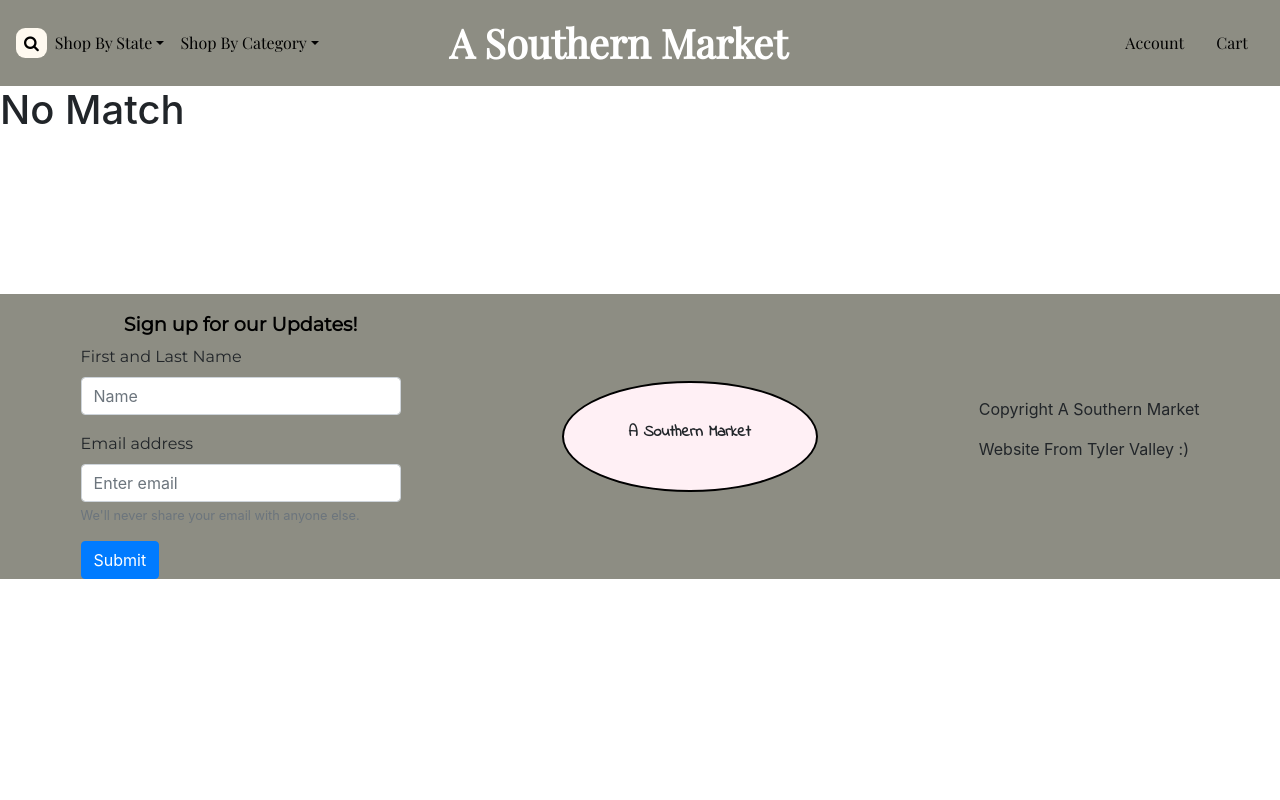
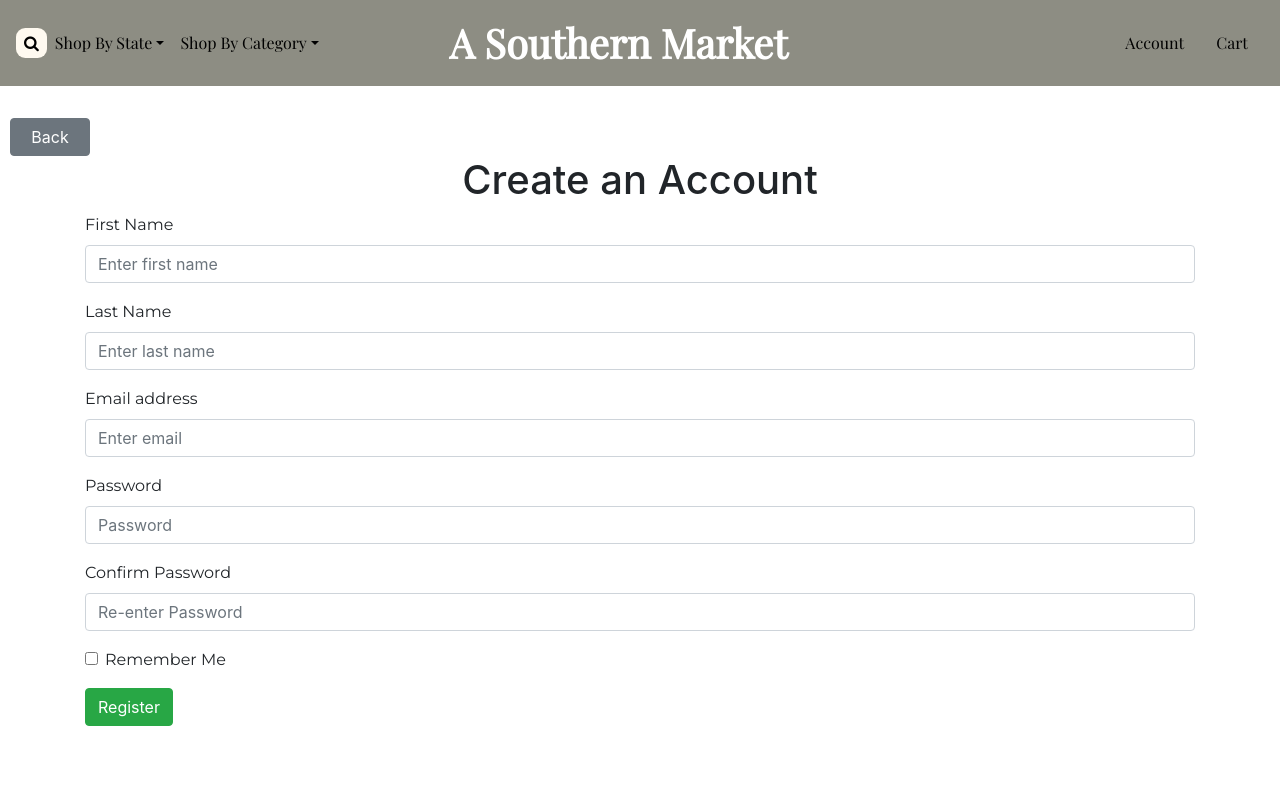
Before and after one commit to tylerjvalley/a-southern-market, a React (Create React App) app in the folder client/: page /sign-up in a window 1280 px wide. Shown: the top 800 px of the page. Built offline with nearby package versions, Linux system fonts and the light colour scheme; a web font is replaced by a local one.

Commit message:
Create Register Page

```diff
--- a/client/src/App.js
+++ b/client/src/App.js
@@ -5,6 +5,7 @@ import Home from './Components/Home/Home';
 import About from './Components/About/About';
 import Contact from './Components/Contact/Contact';
 import Account from './Components/Account/Account';
+import Register from './Components/Account/Register/Register';
 import Cart from './Components/Cart/Cart';
 import States from './Components/AllStates/Main/Main';
 import Categories from './Components/AllCategories/Main/Main';
@@ -23,6 +24,7 @@ function App() {
       <Switch>
         <Route exact path="/" component={Home} />
         <Route path="/account" component={Account} />
+        <Route path="/sign-up" component={Register} />
         <Route path="/cart" component={Cart} />
         <Route path="/states/" component={States} />
         <Route path="/categories/" component={Categories} />
--- a/client/src/Components/Account/Account.css
+++ b/client/src/Components/Account/Account.css
@@ -42,5 +42,5 @@
 
 .signup-box .btn {
     width: 40%;
-    margin: auto;
+    margin-left: 29%;
 }
--- a/client/src/Components/Account/Account.js
+++ b/client/src/Components/Account/Account.js
@@ -5,6 +5,7 @@ import Col from 'react-bootstrap/Col';
 import Form from 'react-bootstrap/Form';
 import Button from 'react-bootstrap/Button';
 import Jumbotron from 'react-bootstrap/Jumbotron';
+import { Link } from 'react-router-dom';
 
 import './Account.css';
 
@@ -39,14 +40,14 @@ class Account extends Component {
                                 <Button variant="secondary" type="submit">
                                     Log In
                                 </Button>
-                                </Form>
+                            </Form>
                         </Col>
                         <Col className="signup-form">
                             <h1>Sign Up</h1>
                             <Jumbotron>
                                 <div className="signup-box">
                                     <h5>Create An Account</h5>
-                                    <Button variant="secondary">Sign Up</Button>
+                                    <Link to="/sign-up"><Button variant="secondary">Sign Up</Button></Link>
                                 </div>
                             </Jumbotron>
                         </Col>
--- /dev/null
+++ b/client/src/Components/Account/Register/Register.css
@@ -0,0 +1,18 @@
+.register-page-top {
+    margin-top: 2em;
+}
+
+.register-page-top h1 {
+    text-align: center;
+
+}
+
+.register-page-top .back-button-reg {
+    max-width: 8em;
+    margin-left: 10px;
+}
+
+.register-page-top .back-button-reg button {
+    width: 5em;
+
+}
--- /dev/null
+++ b/client/src/Components/Account/Register/Register.js
@@ -0,0 +1,62 @@
+import React, { Component } from 'react';
+import Form from 'react-bootstrap/Form';
+import Container from 'react-bootstrap/Container';
+import Button from 'react-bootstrap/Button';
+import { Link } from 'react-router-dom';
+import './Register.css';
+
+
+class Register extends Component {
+
+    state = {
+        firstName: '',
+        lastName: '',
+        email: '',
+        password: '',
+        password2: '',
+    }
+
+
+    render() {
+
+        return (
+            <div className="register-page">
+                <div className="register-page-top">
+                    <Link to="/account" className="back-button-reg"><Button variant="secondary">Back</Button></Link>
+                    <h1>Create an Account</h1>
+                </div>
+                <Container>
+                    <Form>
+                        <Form.Group controlId="formBasicFirst">
+                            <Form.Label>First Name</Form.Label>
+                            <Form.Control type="email" placeholder="Enter first name" />
+                        </Form.Group>
+                        <Form.Group controlId="formBasicLast">
+                            <Form.Label>Last Name</Form.Label>
+                            <Form.Control type="email" placeholder="Enter last name" />
+                        </Form.Group>
+                        <Form.Group controlId="formBasicEmail">
+                            <Form.Label>Email address</Form.Label>
+                            <Form.Control type="email" placeholder="Enter email" />
+                        </Form.Group>
+
+                        <Form.Group controlId="formBasicPassword">
+                            <Form.Label>Password</Form.Label>
+                            <Form.Control type="password" placeholder="Password" />
+                        </Form.Group>
+                        <Form.Group controlId="formBasicPassword2">
+                            <Form.Label>Confirm Password</Form.Label>
+                            <Form.Control type="password" placeholder="Re-enter Password" />
+                        </Form.Group>
+                        <Form.Group controlId="formBasicChecbox">
+                            <Form.Check type="checkbox" label="Remember Me" />
+                        </Form.Group>
+                        <Link to="/account"><Button variant="success">Register</Button></Link>
+                    </Form>
+                </Container>
+            </div>
+        )
+    }
+}
+
+export default Register;
--- a/package.json
+++ b/package.json
@@ -5,7 +5,9 @@
   "main": "server.js",
   "scripts": {
     "start": "node server.js",
-    "server": "nodemon server.js"
+    "server": "nodemon server.js",
+    "dev": "concurrently \"npm run server\" \"cd client && npm start\"",
+    "heroku-postbuild": "NPM_CONFIG_PRODUCTION=false npm install --prefix client && npm run build --prefix client"
   },
   "author": "",
   "license": "ISC",
```
